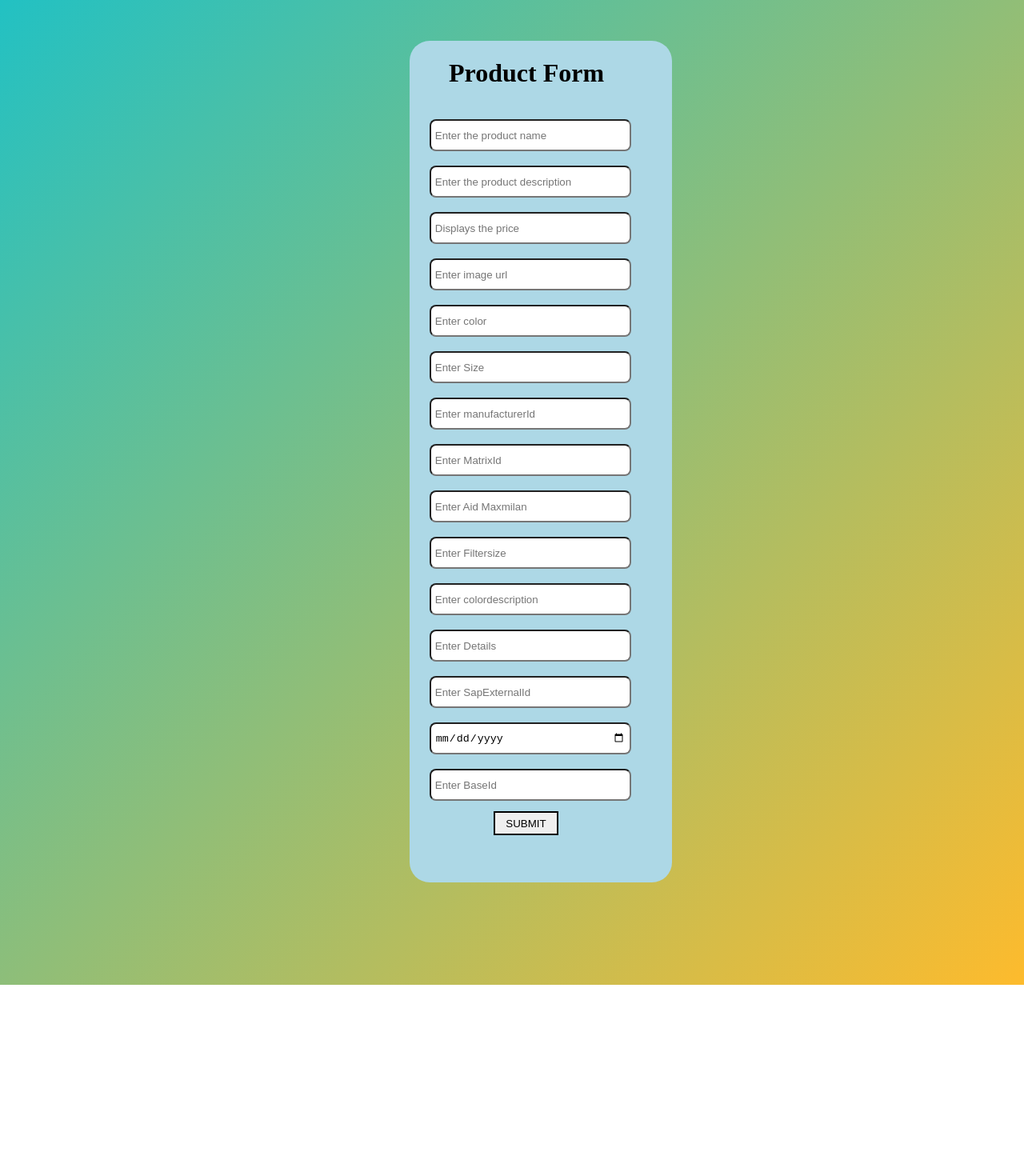
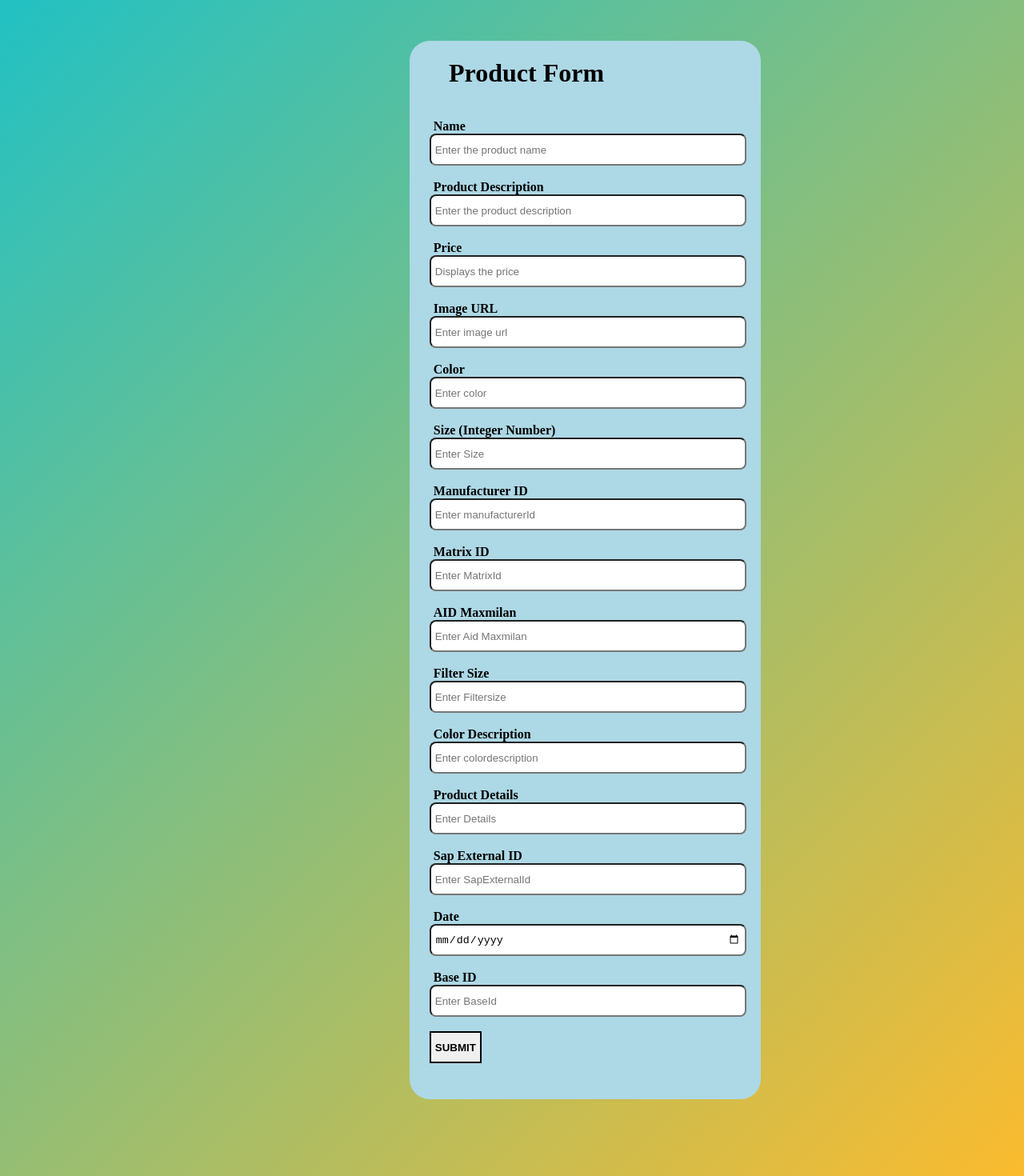
Before and after one commit to Sufiyankhan0011/addProduct, a Next.js app: page / in a window 1280 px wide. Shown: the top 1470 px of the page at 80% size. Before the commit the page ends 1231 px from the top, so only its background shows below. Built offline with nearby package versions, Linux system fonts and the light colour scheme.

Commit message:
Added labels

```diff
--- a/pages/index.js
+++ b/pages/index.js
@@ -234,45 +234,122 @@ function Calci({ data }) {
                     <h1>Product Form</h1><br />
 
                     <div >
+                        <label>
+                            <span style={{ width: "130%", height: "40px", padding: "0.3rem", marginLeft: "-1.5rem", fontWeight: 'bold' }}>
+                                Name
+                            </span>
+
                         <input style={{ width: "130%", height: "40px", padding: "0.3rem", marginLeft: "-1.5rem", borderRadius: "8px" }} type='text' value={name} onChange={e => setName(e.target.value)} placeholder='Enter the product name'></input>
+                        </label>
                         <br></br>
 
                         <br />
+                        <label>
+                            <span style={{ width: "130%", height: "40px", padding: "0.3rem", marginLeft: "-1.5rem", fontWeight: 'bold' }}>
+                                Product Description
+                            </span>
                         <input style={{ width: "130%", height: "40px", padding: "0.3rem", marginLeft: "-1.5rem", borderRadius: "8px" }} type='text' value={details} onChange={e => setDetails(e.target.value)} placeholder='Enter the product description'></input>
+                        </label>
                         <br></br>
 
-                        <br /><input style={{ width: "130%", height: "40px", padding: "0.3rem", marginLeft: "-1.5rem", borderRadius: "8px" }} type='text' value={price} onChange={e => setPrice(e.target.value)} placeholder='Displays the price'></input>
+                        <br />
+                        <label>
+                            <span style={{ width: "130%", height: "40px", padding: "0.3rem", marginLeft: "-1.5rem", fontWeight: 'bold' }}>
+                                Price
+                            </span>
+                        <input style={{ width: "130%", height: "40px", padding: "0.3rem", marginLeft: "-1.5rem", borderRadius: "8px" }} type='text' value={price} onChange={e => setPrice(e.target.value)} placeholder='Displays the price'></input>
+                        </label>
                         <br />
 
-                        <br /><input style={{ width: "130%", height: "40px", padding: "0.3rem", marginLeft: "-1.5rem", borderRadius: "8px" }} type='text' value={url} onChange={e => setUrl(e.target.value)} placeholder='Enter image url'></input>
+                        <br />
+                        <label>
+                            <span style={{ width: "130%", height: "40px", padding: "0.3rem", marginLeft: "-1.5rem", fontWeight: 'bold' }}>
+                                Image URL
+                            </span>
+                        <input style={{ width: "130%", height: "40px", padding: "0.3rem", marginLeft: "-1.5rem", borderRadius: "8px" }} type='text' value={url} onChange={e => setUrl(e.target.value)} placeholder='Enter image url'></input>
+                        </label>
                         <br /><br />
+                        <label>
+                            <span style={{ width: "130%", height: "40px", padding: "0.3rem", marginLeft: "-1.5rem", fontWeight: 'bold' }}>
+                                Color
+                            </span>
                         <input style={{ width: "130%", height: "40px", padding: "0.3rem", marginLeft: "-1.5rem", borderRadius: "8px" }} type='text' value={color} onChange={e => setColor(e.target.value)} placeholder='Enter color'></input>
+                        </label>
                         <br /><br />
+                        <label>
+                            <span style={{ width: "130%", height: "40px", padding: "0.3rem", marginLeft: "-1.5rem", fontWeight: 'bold' }}>
+                                Size (Integer Number)
+                            </span>
                         <input style={{ width: "130%", height: "40px", padding: "0.3rem", marginLeft: "-1.5rem", borderRadius: "8px" }} type='text' value={size} onChange={e => setSize(e.target.value)} placeholder='Enter Size'></input>
+                        </label>
                         <br /><br />
                         {/* <input style={{ width: "130%", height: "40px", padding: "0.3rem", marginLeft: "-1.5rem", borderRadius: "8px" }} type='text' value={style} onChange={e => setStyle(e.target.value)} placeholder='Enter Style'></input> */}
                         {/* <br /><br /> */}
+                        <label>
+                            <span style={{ width: "130%", height: "40px", padding: "0.3rem", marginLeft: "-1.5rem", fontWeight: 'bold' }}>
+                                Manufacturer ID
+                            </span>
+                        <input style={{ width: "130%", height: "40px", padding: "0.3rem", marginLeft: "-1.5rem", borderRadius: "8px" }} type='text' value={manufacturer} onChange={e => setManufacturer(e.target.value)} placeholder='Enter manufacturerId'></input>
+                        </label>
+                        <br /><br />
+                        <label>
+                            <span style={{ width: "130%", height: "40px", padding: "0.3rem", marginLeft: "-1.5rem", fontWeight: 'bold' }}>
+                                Matrix ID
+                            </span>
+                        <input style={{ width: "130%", height: "40px", padding: "0.3rem", marginLeft: "-1.5rem", borderRadius: "8px" }} type='text' value={matrix} onChange={e => setMatrix(e.target.value)} placeholder='Enter MatrixId'></input>
+                        </label>
+                        <br /><br />
+                        <label>
+                            <span style={{ width: "130%", height: "40px", padding: "0.3rem", marginLeft: "-1.5rem", fontWeight: 'bold' }}>
+                                AID Maxmilan
+                            </span>
+                        <input style={{ width: "130%", height: "40px", padding: "0.3rem", marginLeft: "-1.5rem", borderRadius: "8px" }} type='text' value={maxmilan} onChange={e => setMaxmilan(e.target.value)} placeholder='Enter Aid Maxmilan'></input>
+                        </label>
+                        <br /><br />
+                        <label>
+                            <span style={{ width: "130%", height: "40px", padding: "0.3rem", marginLeft: "-1.5rem", fontWeight: 'bold' }}>
+                                Filter Size
+                            </span>
+                        <input style={{ width: "130%", height: "40px", padding: "0.3rem", marginLeft: "-1.5rem", borderRadius: "8px" }} type='text' value={filtersize} onChange={e => setFiltersize(e.target.value)} placeholder='Enter Filtersize'></input>
+                        </label>
+                        <br /><br />
+                        <label>
+                            <span style={{ width: "130%", height: "40px", padding: "0.3rem", marginLeft: "-1.5rem", fontWeight: 'bold' }}>
+                                Color Description
+                            </span>
+                        <input style={{ width: "130%", height: "40px", padding: "0.3rem", marginLeft: "-1.5rem", borderRadius: "8px" }} type='text' value={colordescription} onChange={e => setColordescription(e.target.value)} placeholder='Enter colordescription'></input>
+                        </label>
+                        <br /><br />
+                        <label>
+                            <span style={{ width: "130%", height: "40px", padding: "0.3rem", marginLeft: "-1.5rem", fontWeight: 'bold' }}>
+                                Product Details
+                            </span>
+                        <input style={{ width: "130%", height: "40px", padding: "0.3rem", marginLeft: "-1.5rem", borderRadius: "8px" }} type='text' value={detail} onChange={e => setDetail(e.target.value)} placeholder='Enter Details'></input>
+                        </label>
+                        <br /><br />
+                        <label>
+                            <span style={{ width: "130%", height: "40px", padding: "0.3rem", marginLeft: "-1.5rem", fontWeight: 'bold' }}>
+                                Sap External ID
+                            </span>
+                        <input style={{ width: "130%", height: "40px", padding: "0.3rem", marginLeft: "-1.5rem", borderRadius: "8px" }} type='text' value={sapid} onChange={e => setSapid(e.target.value)} placeholder='Enter SapExternalId'></input>
+                        </label>
+                        <br /><br />
+                        <label>
+                            <span style={{ width: "130%", height: "40px", padding: "0.3rem", marginLeft: "-1.5rem", fontWeight: 'bold' }}>
+                                Date
+                            </span>
+                        <input style={{ width: "130%", height: "40px", padding: "0.3rem", marginLeft: "-1.5rem", borderRadius: "8px" }} type='date' value={date} onChange={e => setDate(e.target.value)} placeholder='Enter Date'></input>
+                        </label>
+                        <br /><br />
+                        <label>
+                            <span style={{ width: "130%", height: "40px", padding: "0.3rem", marginLeft: "-1.5rem", fontWeight: 'bold' }}>
+                                Base ID
+                            </span>
+                        <input style={{ width: "130%", height: "40px", padding: "0.3rem", marginLeft: "-1.5rem", borderRadius: "8px" }} type='text' value={base} onChange={e => setBase(e.target.value)} placeholder='Enter BaseId'></input>
+                        </label>
+                        <br /><br />
 
-                        <input style={{ width: "130%", height: "40px", padding: "0.3rem", marginLeft: "-1.5rem", borderRadius: "8px" }} type='text' value={manufacturer} onChange={e => setManufacturer(e.target.value)} placeholder='Enter manufacturerId'></input>
-                        <br /><br />
-                        <input style={{ width: "130%", height: "40px", padding: "0.3rem", marginLeft: "-1.5rem", borderRadius: "8px" }} type='text' value={matrix} onChange={e => setMatrix(e.target.value)} placeholder='Enter MatrixId'></input>
-                        <br /><br />
-                        <input style={{ width: "130%", height: "40px", padding: "0.3rem", marginLeft: "-1.5rem", borderRadius: "8px" }} type='text' value={maxmilan} onChange={e => setMaxmilan(e.target.value)} placeholder='Enter Aid Maxmilan'></input>
-                        <br /><br />
-                        <input style={{ width: "130%", height: "40px", padding: "0.3rem", marginLeft: "-1.5rem", borderRadius: "8px" }} type='text' value={filtersize} onChange={e => setFiltersize(e.target.value)} placeholder='Enter Filtersize'></input>
-                        <br /><br />
-                        <input style={{ width: "130%", height: "40px", padding: "0.3rem", marginLeft: "-1.5rem", borderRadius: "8px" }} type='text' value={colordescription} onChange={e => setColordescription(e.target.value)} placeholder='Enter colordescription'></input>
-                        <br /><br />
-                        <input style={{ width: "130%", height: "40px", padding: "0.3rem", marginLeft: "-1.5rem", borderRadius: "8px" }} type='text' value={detail} onChange={e => setDetail(e.target.value)} placeholder='Enter Details'></input>
-                        <br /><br />
-                        <input style={{ width: "130%", height: "40px", padding: "0.3rem", marginLeft: "-1.5rem", borderRadius: "8px" }} type='text' value={sapid} onChange={e => setSapid(e.target.value)} placeholder='Enter SapExternalId'></input>
-                        <br /><br />
-                        <input style={{ width: "130%", height: "40px", padding: "0.3rem", marginLeft: "-1.5rem", borderRadius: "8px" }} type='date' value={date} onChange={e => setDate(e.target.value)} placeholder='Enter Date'></input>
-                        <br /><br />
-                        <input style={{ width: "130%", height: "40px", padding: "0.3rem", marginLeft: "-1.5rem", borderRadius: "8px" }} type='text' value={base} onChange={e => setBase(e.target.value)} placeholder='Enter BaseId'></input>
-                        <br />
-
-                        <button style={{ fontsize: "1em", height: "30PX", margin: "1em", padding: "0.25em 1em", border: "2px solid black", borderradius: "3px", color: "black", alignItems: "center", marginLeft: "3.5rem" }} onClick={handleSubmit.bind()} >SUBMIT</button><br></br>
+                        <button style={{cursor:'pointer', fontWeight:'bold', fontsize: "1em", height: "40PX", marginLeft: "-1.5rem", padding: "0.3rem", border: "2px solid black", borderradius: "8px", color: "black", alignItems: "center" }} onClick={handleSubmit.bind()} >SUBMIT</button><br></br>
 
                     </div>
                     {displaymessage}
```
